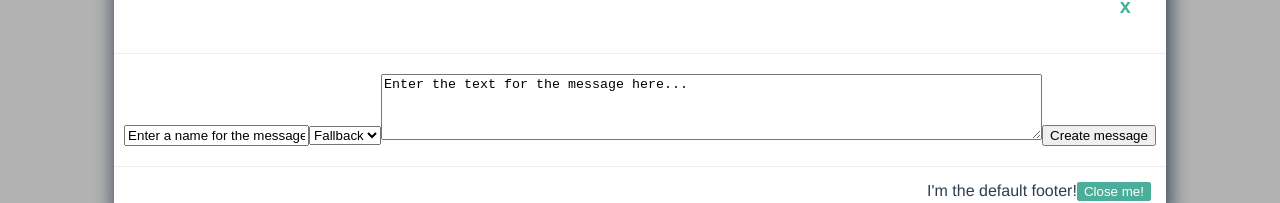
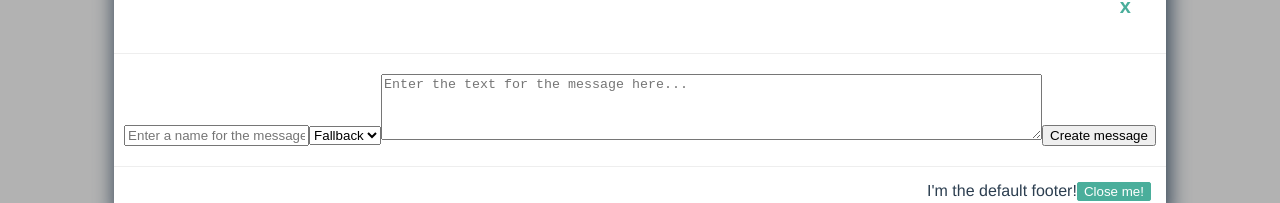
Before and after one commit to isitpj/wine_app, a Vue app in the folder client/: page /messages in a window 1280 px wide. Both pictures are taken after a click on the button "Button Component". Shown: the part 312-515 px from the top of the page. Built offline with nearby package versions, Linux system fonts and the light colour scheme; no server answers.

Commit message:
Switches values to placeholders.

```diff
--- a/client/src/components/messages/NewMessageForm.vue
+++ b/client/src/components/messages/NewMessageForm.vue
@@ -1,10 +1,10 @@
 <template lang="html">
   <form class="" action="https://localhost:3000/api/message" method="post">
-    <input type="text" name="message-name" value="Enter a name for the message">
+    <input type="text" name="message-name" placeholder="Enter a name for the message">
     <select name="category">
       <option value="fallback">Fallback</option>
     </select>
-    <textarea name="message-text" rows="4" cols="80">Enter the text for the message here...</textarea>
+    <textarea name="message-text" rows="4" cols="80" placeholder="Enter the text for the message here..."></textarea>
     <input type="submit" value="Create message">
   </form>
 </template>
```
